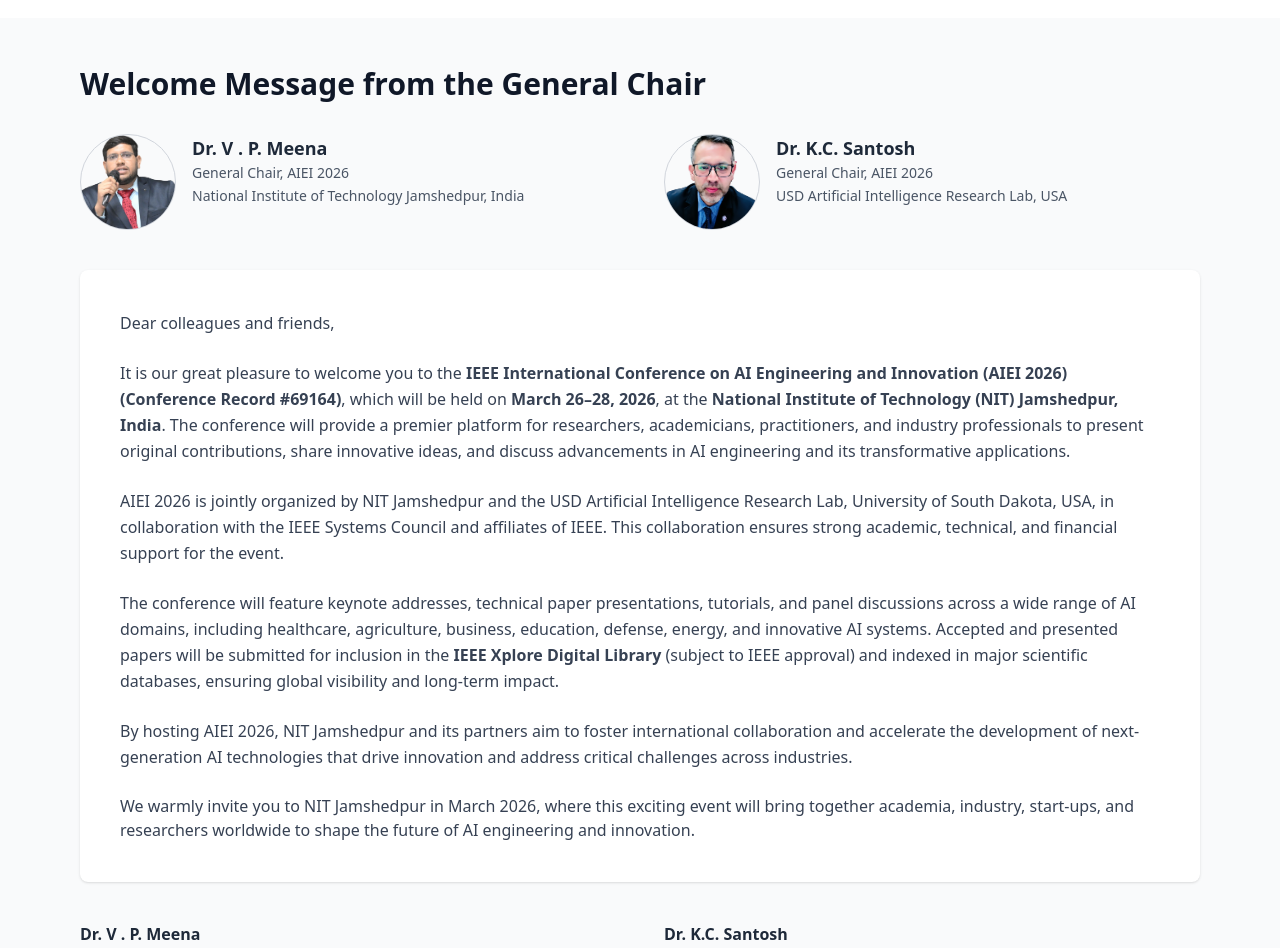
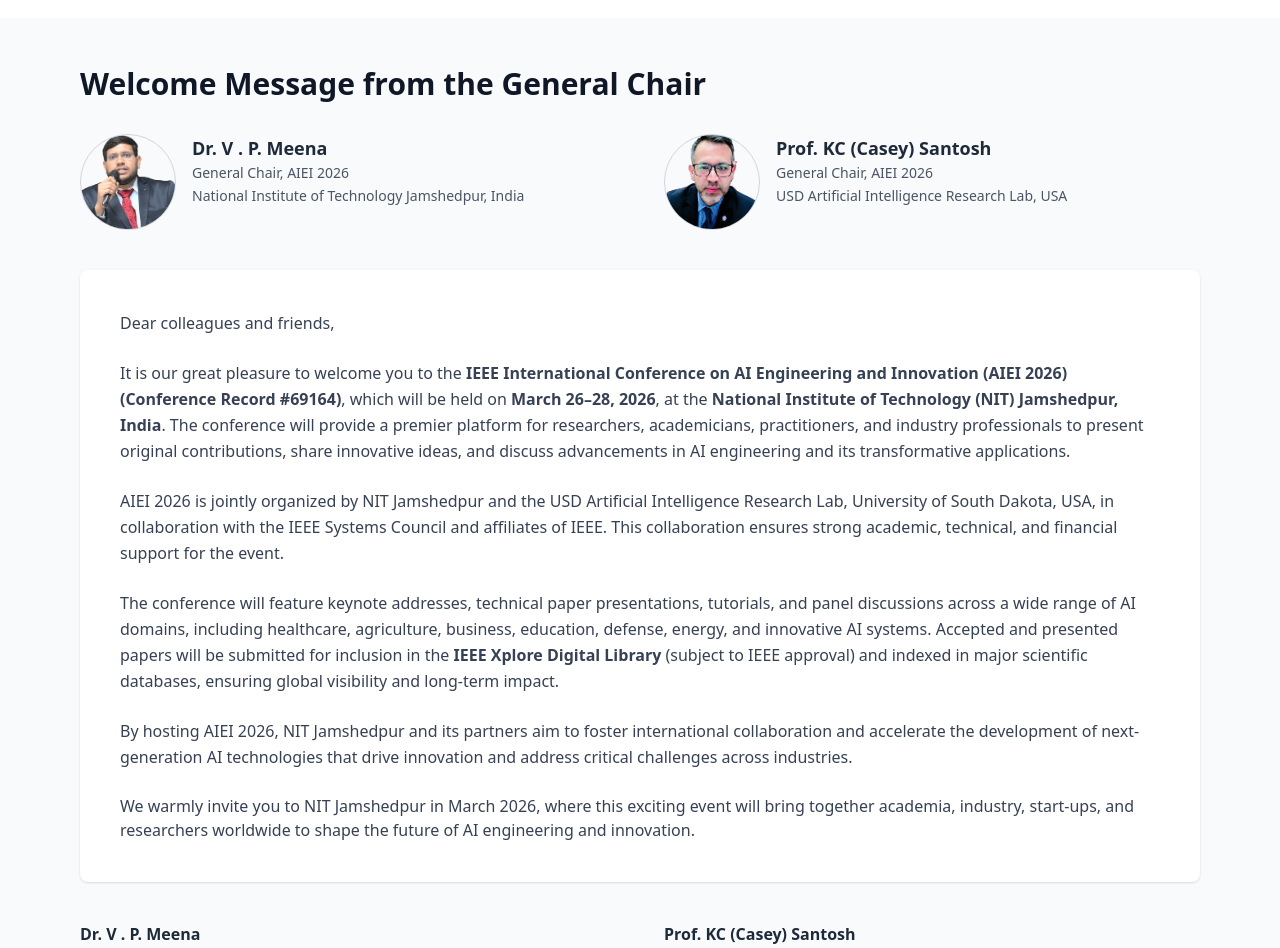
Before and after one commit to polty-rishit/AIEI2026, a React (Vite) app in the folder AIEI/: page / in a window 1280 px wide. Shown: the part 1640-2588 px from the top of the page. Built offline with nearby package versions, Linux system fonts and the light colour scheme; the HTML template or start-up script is replaced by a standard one.

Commit message:
kc santosh

```diff
--- a/AIEI/src/components/WelcomeMessage.jsx
+++ b/AIEI/src/components/WelcomeMessage.jsx
@@ -38,7 +38,7 @@
             />
             <div>
               <h3 className="text-lg font-semibold text-gray-800">
-                Dr. K.C. Santosh
+                Prof. KC (Casey) Santosh
               </h3>
               <p className="text-gray-600 text-sm leading-relaxed">
                 General Chair, AIEI 2026 <br />
@@ -107,7 +107,7 @@
             </p>
           </div>
           <div>
-            <h4 className="font-semibold text-gray-800">Dr. K.C. Santosh</h4>
+            <h4 className="font-semibold text-gray-800">Prof. KC (Casey) Santosh</h4>
             <p className="text-gray-600 text-sm">
               General Chair, AIEI 2026 <br />
               USD Artificial Intelligence Research Lab, USA
```
